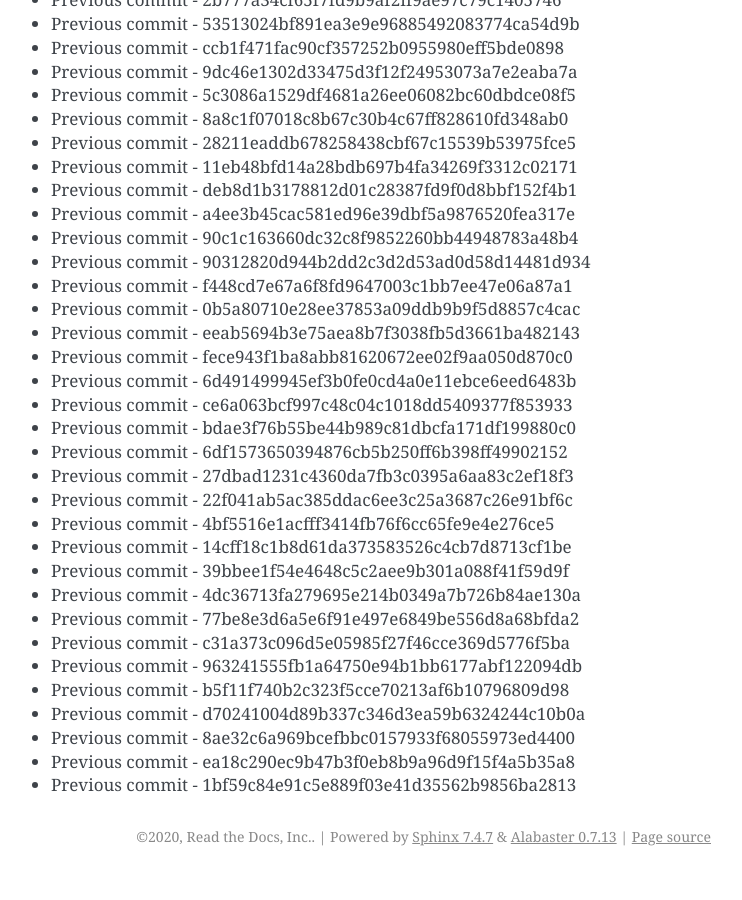
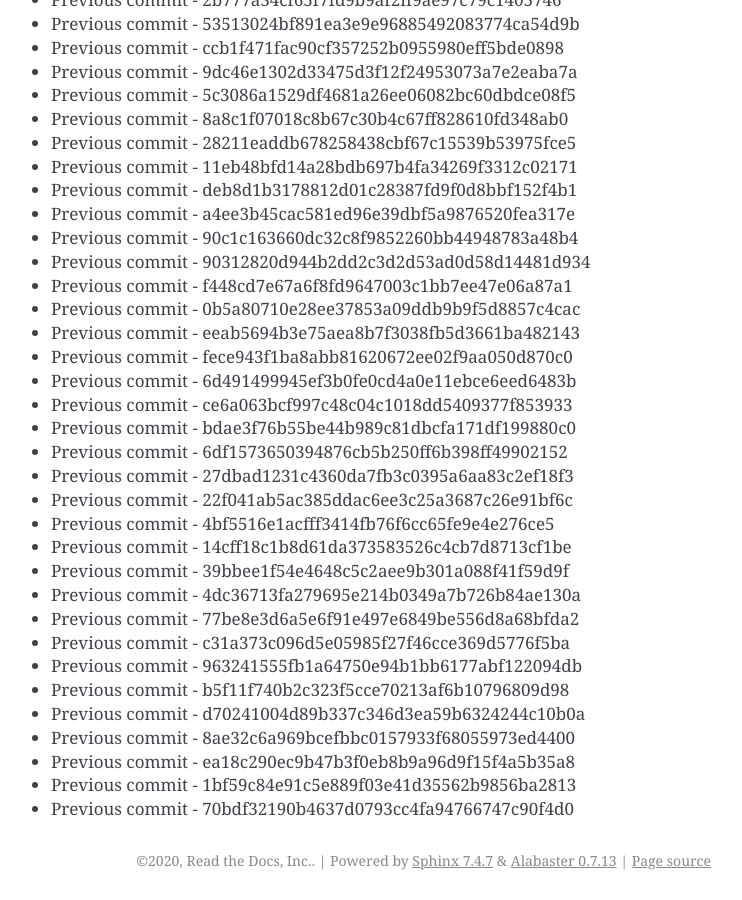
Before and after one commit to readthedocs/rtd-git-stresstest, a Sphinx documentation site: the page built from docs/updates.rst, in a window 1280 px wide and 900 px high, scrolled down 11483 px. Shown: the whole window, without its empty margins (399-1141 px from the left). Built offline with Sphinx 7.4.7, drawn with Linux system fonts in a browser that asks for light colours; before the commit the page ends 12359 px from its top, so only the background shows below that.

Commit message:
Generating commit from previous: 70bdf32190b4637d0793cc4fa94766747c90f4d0

```diff
--- a/docs/updates.rst
+++ b/docs/updates.rst
@@ -514,3 +514,4 @@ It can be tested for any performance characteristics.
 * Previous commit - 8ae32c6a969bcefbbc0157933f68055973ed4400
 * Previous commit - ea18c290ec9b47b3f0eb8b9a96d9f15f4a5b35a8
 * Previous commit - 1bf59c84e91c5e889f03e41d35562b9856ba2813
+* Previous commit - 70bdf32190b4637d0793cc4fa94766747c90f4d0
```
